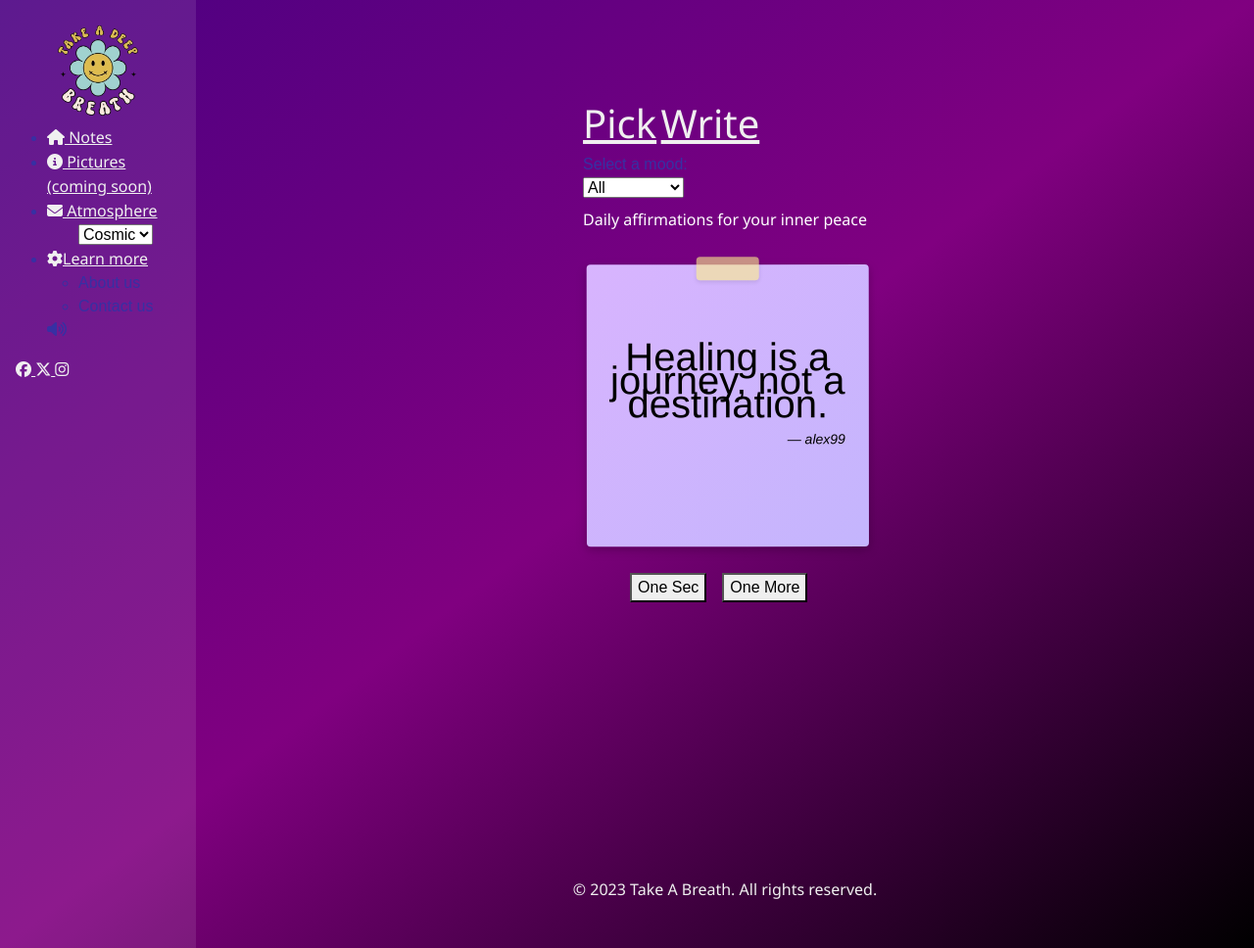
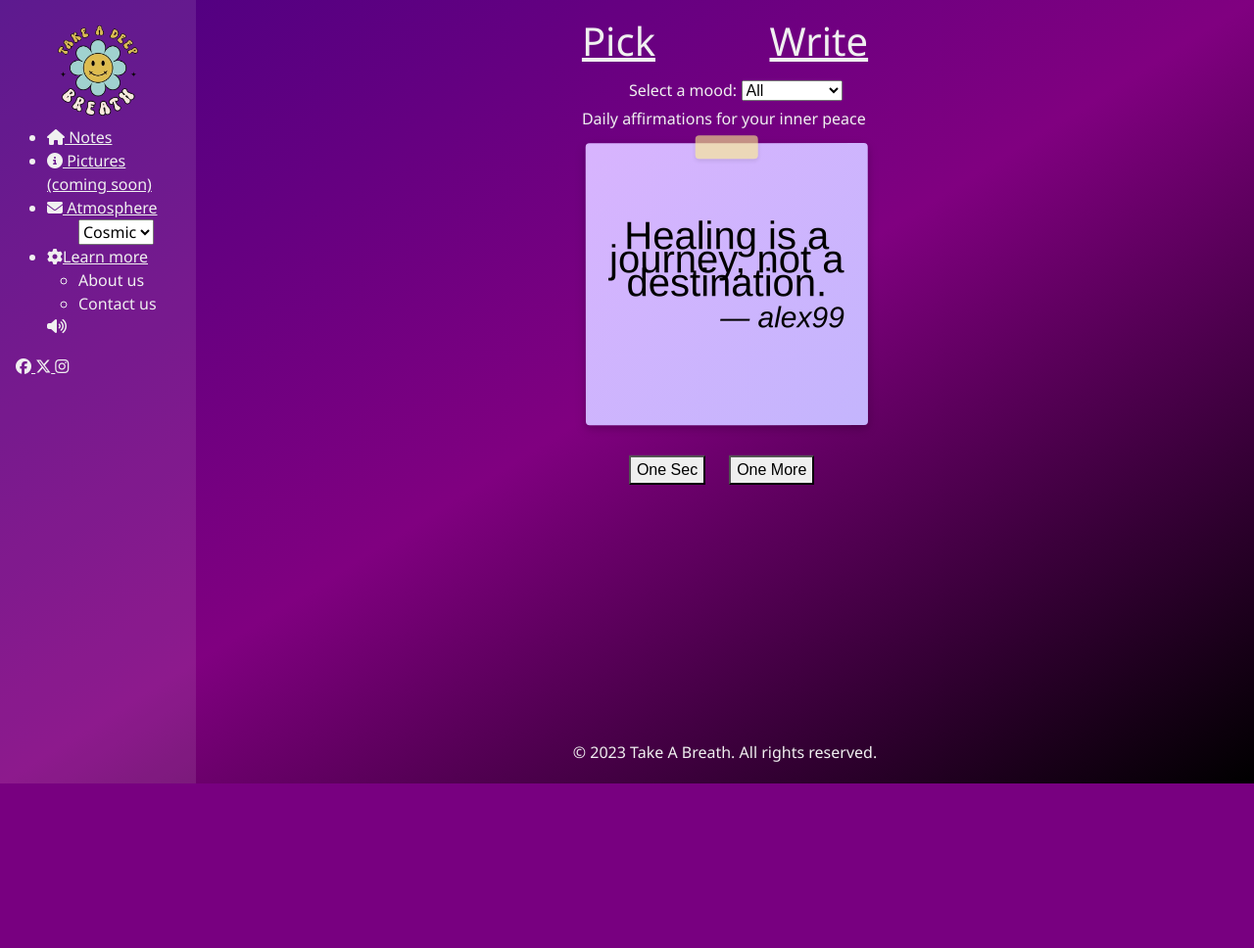
Before and after one commit to DaniqueJ-R/milestone_proj_3, a Django app: page / in a window 1280 px wide. Shown: the whole page at 98% size. After the commit the page ends 800 px from the top, so only its background shows below. Run offline with Django 4.2, Linux system fonts and the light colour scheme; data comes from the database, SQL or seed files in the repository; some libraries are stand-ins or nearby versions; some web fonts are replaced.

Commit message:
completed laptop styling for home html in css

```diff
--- a/quote/templates/quote/home.html
+++ b/quote/templates/quote/home.html
@@ -4,7 +4,6 @@
 
 <!-- index.html content starts here -->
 
-<main>
   <section>
 
     <div id="heading-area">
@@ -15,8 +14,8 @@
     <!-- Filter dropdown -->
     <div id="notes-filter">
       <div id="myDropdown" class="dropdown-content">
-        <span>Select a mood:</span>
         <form method="get" action="{% url 'home' %}">
+          <label id="select-mood">Select a mood:</label>
           <select name="category" id="themeSelector" onchange="this.form.submit()">
             <option value="0" {% if request.GET.category == "0" or not request.GET.category %}selected{% endif %}>All</option>
             <option value="1" {% if request.GET.category == "1" %}selected{% endif %}>Stress</option>
@@ -53,9 +52,5 @@
     </div>
   </section>
 
-
-</main>
-
-
 <!-- index.html content ends here -->
 {% endblock %}
--- a/static/css/style.css
+++ b/static/css/style.css
@@ -1,5 +1,5 @@
 /*Google Font Link*/
-@import url('https://fonts.googleapis.com/css2?family=Allison&family=Noto+Sans:ital,wght@0,100..900;1,100..900&display=swap');
+@import url("https://fonts.googleapis.com/css2?family=Allison&family=Noto+Sans:ital,wght@0,100..900;1,100..900&display=swap");
 
 /* CSS Variables */
 :root {
@@ -25,26 +25,30 @@ h1 {
   font-family: var(--primary-font);
 }
 
-p, a {
+h2,
+label,
+p,
+a,
+li,
+i {
   font-family: var(--primary-font);
-  color: var(--primary-color);}
+  color: var(--primary-color);
+}
 
 main {
   flex: 1;
   display: flex;
   flex-direction: column;
   align-items: center;
-  justify-content: flex-start; /* top align */
-  padding: 2rem 1rem;
+  justify-content: flex-start;
+  padding: 0.25rem;
   position: relative;
   overflow: visible;
-  min-height: 100vh;
 }
 
 .hidden {
   display: none;
 }
-
 
 .sidebar {
   background: rgba(255, 255, 255, 0.1);
@@ -52,7 +56,7 @@ main {
   width: 200px;
 }
 
-.heading-section{
+.heading-section {
   font-size: 2.5rem;
 }
 
@@ -63,20 +67,11 @@ main {
   margin-bottom: 1rem;
 }
 
-.slogan {
-    font-size: 1rem;
-    color: white;
-    text-align: center;
-    margin-top: 0.5rem;
-    padding-bottom: 1.3rem;
-}
-
 .controls {
   position: relative;
   display: flex;
-    gap: 1rem;
-    margin-bottom: -10rem;
-    bottom: -.5rem;
+  gap: 1.5rem;
+  bottom: -0.75rem;
   left: 3rem;
 }
 
@@ -88,9 +83,7 @@ main {
   padding: 1.5rem;
   cursor: pointer;
   border-radius: 4px;
-  box-shadow:
-    0 4px 12px rgba(0,0,0,0.15),
-    0 2px 6px rgba(0,0,0,0.1);
+  box-shadow: 0 4px 12px rgba(0, 0, 0, 0.15), 0 2px 6px rgba(0, 0, 0, 0.1);
   transform-origin: center;
   user-select: none;
   transition: transform 0.2s ease, box-shadow 0.2s ease;
@@ -116,7 +109,7 @@ main {
 /* Author text */
 .sticky-note .note-author {
   font-family: var(--notes-font);
-    font-size: .875rem;
+  font-size: 1.875rem;
   font-style: italic;
   text-align: right;
   margin-top: 0.25rem;
@@ -134,7 +127,7 @@ main {
   height: 1.5rem;
   background-color: rgba(254, 240, 138, 0.6);
   border-radius: 4px;
-  box-shadow: 0 2px 4px rgba(0,0,0,0.1);
+  box-shadow: 0 2px 4px rgba(0, 0, 0, 0.1);
 }
 
 .popup {
@@ -145,13 +138,12 @@ main {
   padding: 10px 20px;
   border: 1px solid #ffd700;
   border-radius: 5px;
-    box-shadow: 0 0 10px rgba(0,0,0,0.2);
+  box-shadow: 0 0 10px rgba(0, 0, 0, 0.2);
   z-index: 1000;
 }
 .popup.hidden {
   display: none;
 }
-
 
 /* Sticky note colors & text colors based on theme */
 .theme-space {
@@ -171,7 +163,6 @@ main {
   color: #c2410c;
 }
 
-
 /* Body background themes (unchanged) */
 body.theme-space {
   background: linear-gradient(to bottom right, indigo, purple, black);
@@ -186,7 +177,25 @@ body.theme-sunset {
   background: linear-gradient(to bottom right, #fb923c, #ec4899, #7c3aed);
 }
 
+/* Dropdown styles */
+
+#heading-area {
+  padding-top: 0.5rem;
+}
+
+#myDropdown {
+  padding: 0.25rem 3rem;
+  padding-right: 0rem;
+}
+
+#select-mood {
+  padding-top: 0.25rem;
+}
+
+#read-notes {
+  padding-right: 7rem;
+}
 
 #footer {
-    bottom: -5rem
+  bottom: -5rem;
 }
--- a/templates/base.html
+++ b/templates/base.html
@@ -79,7 +79,7 @@
 
         </ul>
         <!-- Social Media -->
-                  <div id="social-links-nav">
+                  <div id="social-links-nav" class="mt-auto">
           <a
             href="https://www.facebook.com/"
             target="_blank"
@@ -114,7 +114,7 @@
     <header class="hidden">
       <h1>Take A Breath</h1></header>
 
-  <main>
+
 
           <main class="flex-shrink-0 main-bg">
 
@@ -122,7 +122,6 @@
         <!-- Content Goes here -->
         {% endblock content %}
 
-    </main>
 
               <!-- Footer -->
       <footer class="mt-auto" id="footer">
```
Lines whose indentation alone changed are shown as unchanged.
